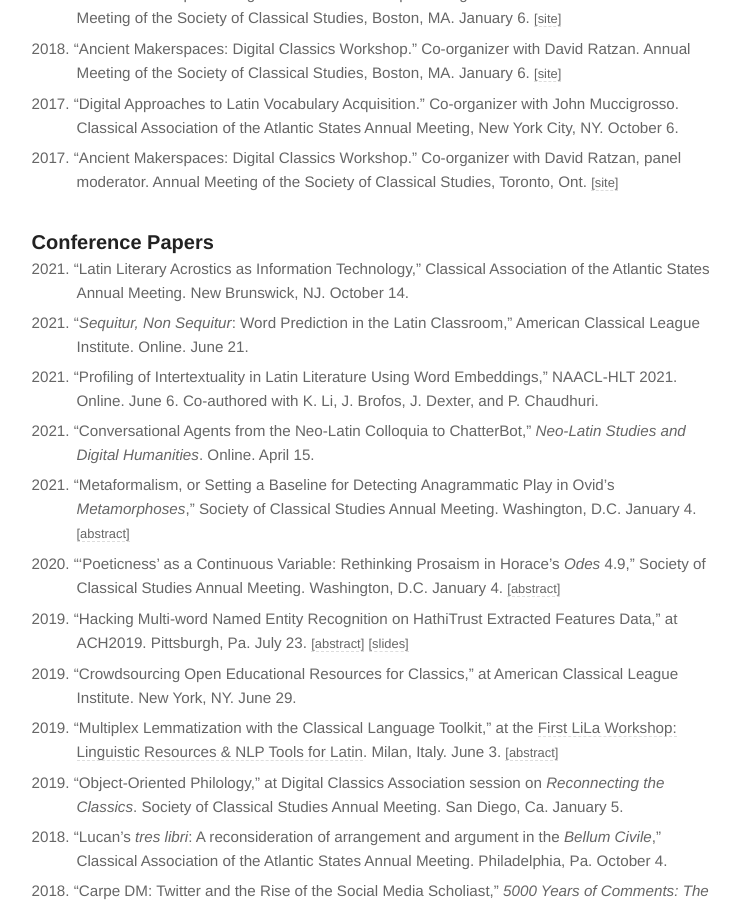
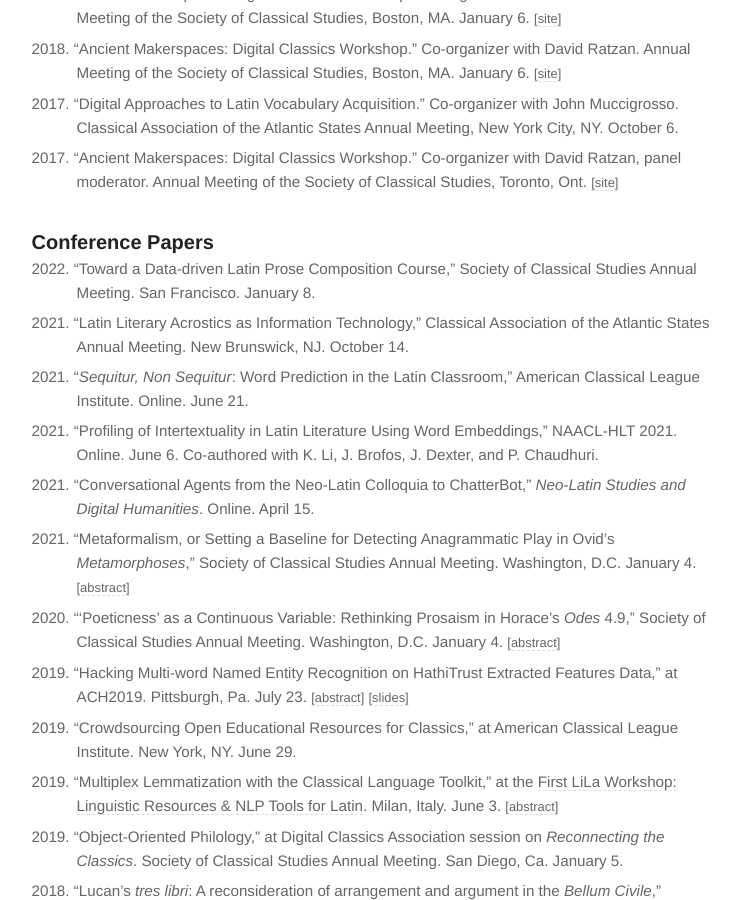
Before and after one commit to diyclassics/diyclassics.github.io, a Jekyll site: the page built from cv.md, in a window 1280 px wide and 900 px high, scrolled down 2579 px. Shown: the whole window, without its empty margins (266-1006 px from the left). Built offline with Jekyll 4.4.1, drawn with Linux system fonts in a browser that asks for light colours.

Commit message:
Update cv

```diff
--- a/cv.md
+++ b/cv.md
@@ -101,6 +101,7 @@ June 2021
 
 ### Conference Papers
 
+- 2022\. "Toward a Data-driven Latin Prose Composition Course," Society of Classical Studies Annual Meeting. San Francisco. January 8.
 - 2021\. "Latin Literary Acrostics as Information Technology," Classical Association of the Atlantic States Annual Meeting. New Brunswick, NJ. October 14.
 - 2021\. "*Sequitur, Non Sequitur*: Word Prediction in the Latin Classroom," American Classical League Institute. Online. June 21.
 - 2021\. "Profiling of Intertextuality in Latin Literature Using Word Embeddings," NAACL-HLT 2021. Online. June 6. Co-authored with K. Li, J. Brofos, J. Dexter, and P. Chaudhuri.
```
